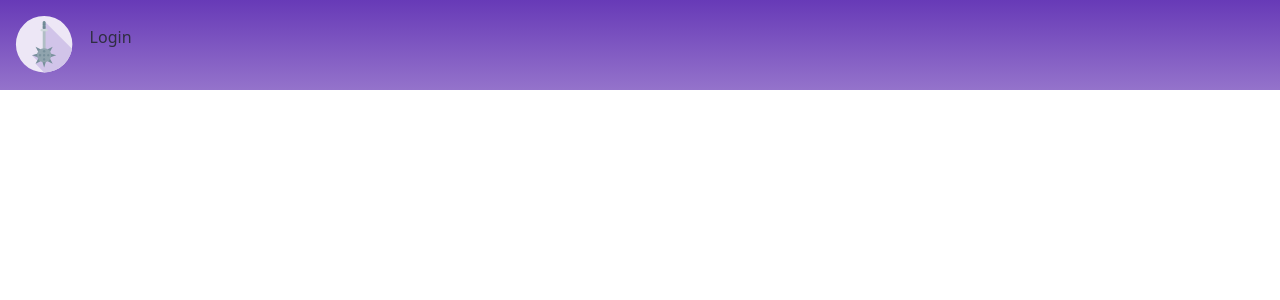
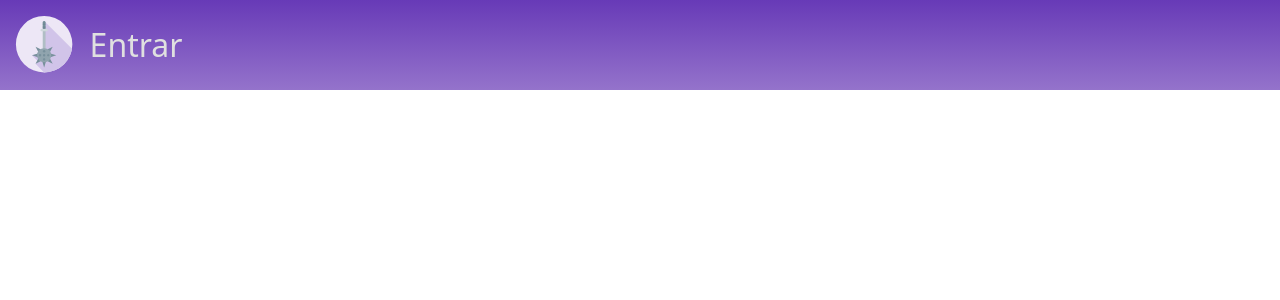
Before and after one commit to danielafarias/purpose, a Next.js app: page /login in a window 1280 px wide. Shown: the top 300 px of the page. Built offline with nearby package versions, Linux system fonts and the light colour scheme.

Commit message:
Header melhorada

```diff
--- a/components/loginHeader.js
+++ b/components/loginHeader.js
@@ -5,7 +5,7 @@ export default function LoginHeader(props) {
   return (
         <header className={styles.header}>
             <img src='new_images/persoicones-19.svg' className={styles.headerLogo}/>
-            <p>{props.pageName}</p>
+            <p className={styles.pageName}>{props.pageName}</p>
         </header>
 
 
--- a/pages/login.js
+++ b/pages/login.js
@@ -6,13 +6,13 @@ export default function Login() {
   return (
     <div>
         <Head>
-            <title>Login | Purple</title>
+            <title>Entrar | Purple</title>
             <meta name="description" content="Generated by create next app" />
             <link rel="icon" href="/favicon.ico" />
         </Head>
 
         <header>
-          <LoginHeader pageName='Login'/>
+          <LoginHeader pageName='Entrar'/>
         </header>
 
         <main>
--- a/styles/loginHeader.module.scss
+++ b/styles/loginHeader.module.scss
@@ -8,4 +8,11 @@
         width: 5rem;
         margin: 0.3rem;
     }
+
+    .pageName {
+        color: #E0E0E0;
+        font-size: 2rem;
+        font-weight: lighter;
+        margin-top: 1rem;
+    }
 }
```
